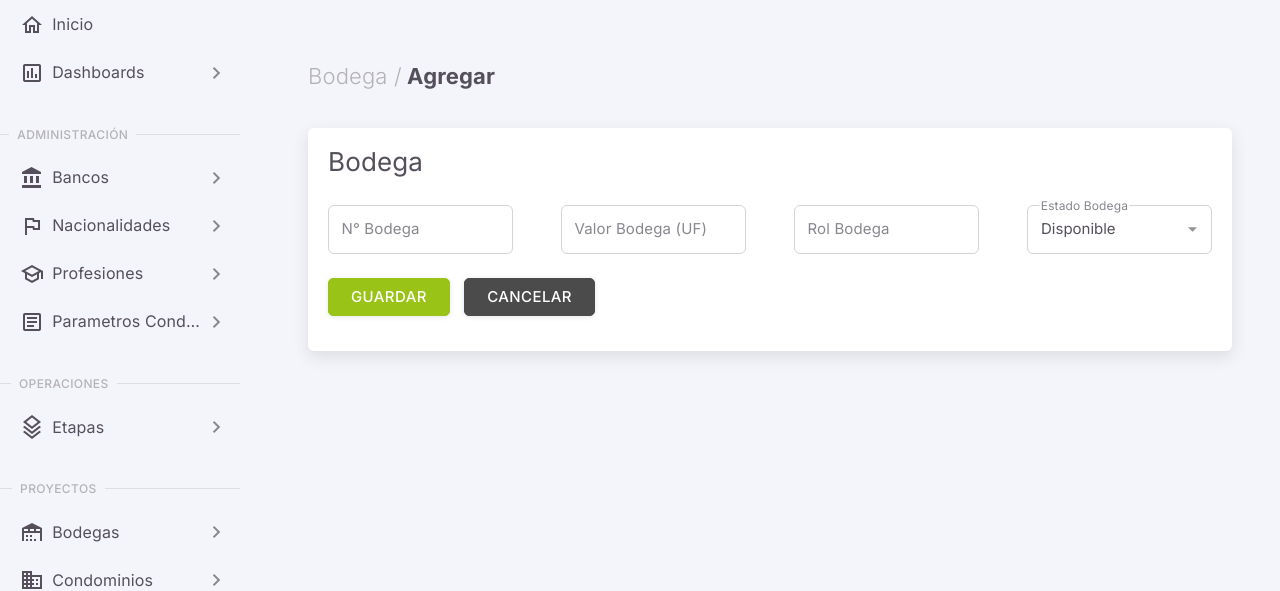
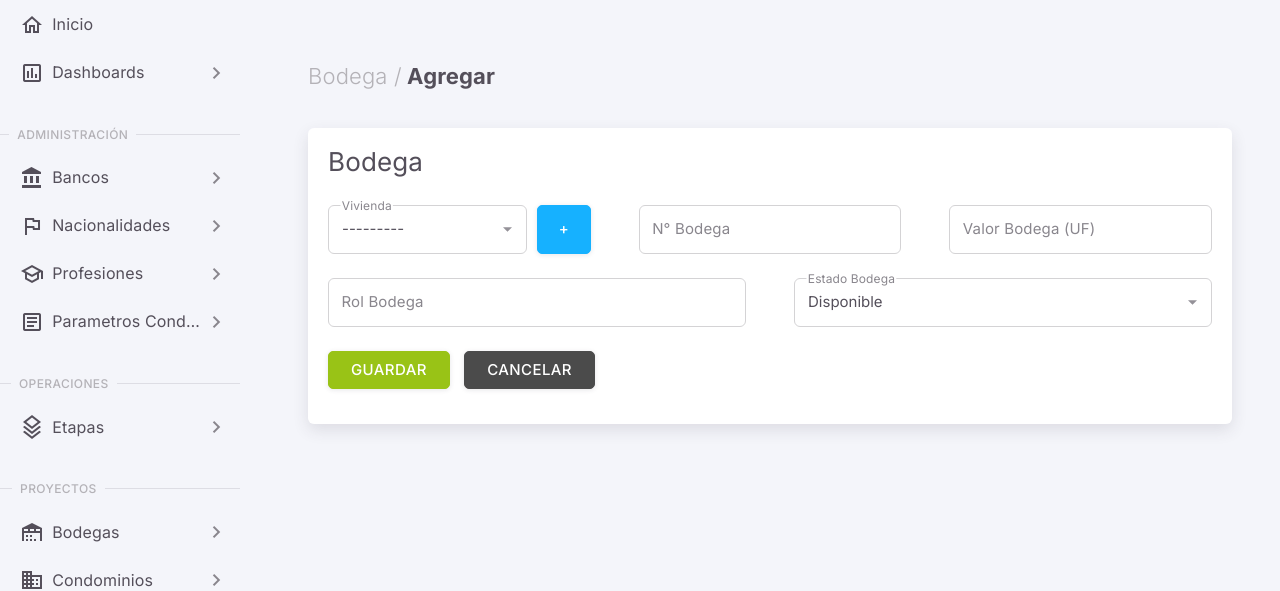
Before and after one commit to icpacifico/SistemaDeOperaciones, a Django app: page /proyectos/crear_bodega/ in a window 1280 px wide. Shown: the part 64-655 px from the top of the page. Run offline with Django 4.2, Linux system fonts and the light colour scheme; the visitor is signed in with stand-in values (Sample User, id 1); data that the repository does not hold is empty; some libraries are stand-ins or nearby versions.

Commit message:
Correccion modelo estacionamiento y bodega

```diff
--- a/SistemaDeOperaciones/Proyectos/forms.py
+++ b/SistemaDeOperaciones/Proyectos/forms.py
@@ -68,14 +68,16 @@ class ModeloForm(forms.ModelForm):
 class BodegaForm(forms.ModelForm):
     class Meta:
         model = Bodega
-        fields = ['estado_bodega', 'nombre_bodega', 'valor_bodega', 'rol_bodega']
+        fields = ['id_vivienda','estado_bodega', 'nombre_bodega', 'valor_bodega', 'rol_bodega']
         labels = {
+            'id_vivienda': 'Vivienda',
             'estado_bodega': 'Estado',
             'nombre_bodega': 'Nombre',
             'valor_bodega': 'Valor',
             'rol_bodega': 'Rol',
         }
         widgets = {
+            'id_vivienda': forms.Select(attrs={'class': 'form-select', 'placeholder': 'Vivienda'}),
             'estado_bodega': forms.Select(attrs={'class': 'form-select', 'placeholder': 'Estado bodega'}),
             'nombre_bodega': forms.TextInput(attrs={'class': 'form-control', 'placeholder': 'N° Bodega'}),
             'valor_bodega': forms.NumberInput(attrs={'class': 'form-control', 'placeholder': 'Valor bodega (UF)'}),
@@ -85,15 +87,15 @@ class BodegaForm(forms.ModelForm):
 class EstacionamientoForm(forms.ModelForm):
     class Meta:
         model = Estacionamiento
-        fields = ['id_etapa', 'estado_estacionamiento', 'nombre_estacionamiento', 'valor_estacionamiento']
+        fields = ['id_vivienda', 'estado_estacionamiento', 'nombre_estacionamiento', 'valor_estacionamiento']
         labels = {
-            'id_etapa': 'Etapa',
+            'id_vivienda': 'Vivienda',
             'estado_estacionamiento': 'Estado',
             'nombre_estacionamiento': 'Nombre',
             'valor_estacionamiento': 'Valor',
         }
         widgets = {
-            'id_etapa': forms.Select(attrs={'class': 'form-select', 'placeholder': 'Etapa'}),
+            'id_vivienda': forms.Select(attrs={'class': 'form-select', 'placeholder': 'Vivienda'}),
             'estado_estacionamiento': forms.Select(attrs={'class': 'form-select', 'placeholder': 'Estado estacionamiento'}),
             'nombre_estacionamiento': forms.TextInput(attrs={'class': 'form-control', 'placeholder': 'N° estacionamiento'}),
             'valor_estacionamiento': forms.NumberInput(attrs={'class': 'form-control', 'placeholder': 'Valor estacionamiento (UF)'}),
--- a/SistemaDeOperaciones/Proyectos/models.py
+++ b/SistemaDeOperaciones/Proyectos/models.py
@@ -2,13 +2,9 @@ from django.db import models
 from SistemaDeOperaciones.choices import *
 from django.core.exceptions import ValidationError
 
-
-# Create your models here.
-
 def validar_positivo(value):
     if value < 0:
         raise ValidationError('El valor debe ser un número positivo mayor o igual a 0.')
-
 
 class Condominio(models.Model):
     id_condominio = models.AutoField(primary_key=True)
@@ -59,42 +55,14 @@ class Modelo(models.Model):
     class Meta:
         db_table = "modelo"
 
-class Bodega(models.Model):
-    id_bodega = models.AutoField(primary_key=True)
-    estado_bodega = models.CharField(verbose_name="Estado",max_length=30, choices=IS_DISPONIBLE_CHOICES, default=disponible)
-    nombre_bodega = models.CharField(verbose_name="Nombre", max_length=100)
-    valor_bodega = models.FloatField(verbose_name="Valor", validators = [validar_positivo])
-    rol_bodega = models.CharField(verbose_name="Rol", max_length=100)
-
-    def __str__(self):
-        return "(" + str(self.id_bodega) + ")" + " - " + self.nombre_bodega
-
-    class Meta:
-        db_table = "bodega"
-
-class Estacionamiento(models.Model):
-    id_estacionamiento = models.AutoField(primary_key=True)
-    id_etapa = models.ForeignKey(Etapa, verbose_name="Etapa", on_delete=models.CASCADE)
-    estado_estacionamiento = models.CharField(verbose_name="Estado",max_length=30, choices=IS_DISPONIBLE_CHOICES, default=disponible)
-    nombre_estacionamiento = models.CharField(verbose_name="Nombre", max_length=100)
-    valor_estacionamiento = models.FloatField(verbose_name="Valor", validators = [validar_positivo])
-
-    def __str__(self):
-        return "(" + str(self.id_estacionamiento) + ")" + " - " + self.nombre_estacionamiento
-
-    class Meta:
-        db_table = "estacionamiento"
 
 class Vivienda(models.Model):
-
     id_vivienda = models.AutoField(primary_key=True)
     id_torre = models.ForeignKey(Torre, verbose_name="Torre", on_delete=models.CASCADE)
     id_modelo = models.ForeignKey(Modelo, verbose_name="Modelo", on_delete=models.CASCADE)
     tipo_vivienda = models.CharField(verbose_name="Tipo", max_length=30, choices=TIPO_VIVIENDA, default=departamento)
-    ori_vivienda = models.CharField(verbose_name="Orientación", max_length=30, choices=ORIENTACION_VIVIENDA,
-                                    default=norte)
-    estado_vivienda = models.CharField(verbose_name="Estado vivienda", max_length=30, choices=IS_DISPONIBLE_CHOICES,
-                                       default=disponible)
+    ori_vivienda = models.CharField(verbose_name="Orientación", max_length=30, choices=ORIENTACION_VIVIENDA,default=norte)
+    estado_vivienda = models.CharField(verbose_name="Estado vivienda", max_length=30, choices=IS_DISPONIBLE_CHOICES,default=disponible)
     piso = models.CharField(verbose_name="Piso", max_length=30, choices=PISO, default=uno)
     nombre_vivienda = models.CharField(verbose_name="Número", max_length=100)
     valor_vivienda = models.FloatField(verbose_name="Valor", validators = [validar_positivo])
@@ -110,3 +78,31 @@ class Vivienda(models.Model):
 
     class Meta:
         db_table = "vivienda"
+
+class Bodega(models.Model):
+    id_bodega = models.AutoField(primary_key=True)
+    id_vivienda = models.ForeignKey(Vivienda, verbose_name="Vivienda", on_delete=models.CASCADE)
+    estado_bodega = models.CharField(verbose_name="Estado",max_length=30, choices=IS_DISPONIBLE_CHOICES, default=disponible)
+    nombre_bodega = models.CharField(verbose_name="Nombre", max_length=100)
+    valor_bodega = models.FloatField(verbose_name="Valor", validators = [validar_positivo])
+    rol_bodega = models.CharField(verbose_name="Rol", max_length=100)
+
+    def __str__(self):
+        return "(" + str(self.id_bodega) + ")" + " - " + self.nombre_bodega
+
+    class Meta:
+        db_table = "bodega"
+
+
+class Estacionamiento(models.Model):
+    id_estacionamiento = models.AutoField(primary_key=True)
+    id_vivienda = models.ForeignKey(Vivienda, verbose_name="Vivienda", on_delete=models.CASCADE)
+    estado_estacionamiento = models.CharField(verbose_name="Estado",max_length=30, choices=IS_DISPONIBLE_CHOICES, default=disponible)
+    nombre_estacionamiento = models.CharField(verbose_name="Nombre", max_length=100)
+    valor_estacionamiento = models.FloatField(verbose_name="Valor", validators = [validar_positivo])
+
+    def __str__(self):
+        return "(" + str(self.id_estacionamiento) + ")" + " - " + self.nombre_estacionamiento
+
+    class Meta:
+        db_table = "estacionamiento"
--- a/SistemaDeOperaciones/templates/proyectos/gui_bodega/crear_bodega.html
+++ b/SistemaDeOperaciones/templates/proyectos/gui_bodega/crear_bodega.html
@@ -20,6 +20,13 @@
                       {% else %}
                         <div class="row gx-5">
                             <div class="col-md">
+                                <div class="d-flex form-floating form-floating-outline mb-4">
+                                    {{form.id_vivienda}}
+                                    <label for="basic-default-fullname">Vivienda</label>
+                                    <a class="btn btn-info" style="margin-left:10px" target="_blank" href="{% url 'proyectos:crear_vivienda' %}">+</a>
+                                </div>
+                            </div>
+                            <div class="col-md">
                                 <div class="form-floating form-floating-outline mb-4">
                                     {{form.nombre_bodega}}
                                     <label for="floating-input">N° Bodega</label>
@@ -31,6 +38,8 @@
                                     <label for="floating-input">Valor Bodega (UF)</label>
                                 </div>
                             </div>
+                        </div>
+                        <div class="row gx-5">
                             <div class="col-md">
                                 <div class="form-floating form-floating-outline mb-4">
                                     {{form.rol_bodega}}
@@ -44,6 +53,7 @@
                                 </div>
                             </div>
                         </div>
+
                         <div align="left">
                             <button type="submit" class="btn btn-primary">Guardar</button>
                             <a style="margin-left:10px" href="{% url 'proyectos:listar_bodega' %}" class="btn btn-dark">Cancelar</a>
--- a/SistemaDeOperaciones/templates/proyectos/gui_estacionamiento/crear_estacionamiento.html
+++ b/SistemaDeOperaciones/templates/proyectos/gui_estacionamiento/crear_estacionamiento.html
@@ -23,9 +23,9 @@
                         <div class="row gx-5">
                             <div class="col-md">
                                 <div class="d-flex form-floating form-floating-outline mb-4">
-                                    {{form.id_etapa}}
-                                    <label for="basic-default-fullname">Etapa</label>
-                                    <a class="btn btn-info" style="margin-left:10px" target="_blank" href="{% url 'proyectos:crear_etapa' %}">+</a>
+                                    {{form.id_vivienda}}
+                                    <label for="basic-default-fullname">Vivienda</label>
+                                    <a class="btn btn-info" style="margin-left:10px" target="_blank" href="{% url 'proyectos:crear_vivienda' %}">+</a>
                                 </div>
                             </div>
                             <div class="col-md">
--- a/SistemaDeOperaciones/templates/proyectos/gui_estacionamiento/listar_estacionamiento.html
+++ b/SistemaDeOperaciones/templates/proyectos/gui_estacionamiento/listar_estacionamiento.html
@@ -19,7 +19,7 @@
                     <th>ID Estacionamiento</th>
                     <th>N° Estacionamiento</th>
                     <th>Valor Estacionamiento (UF)</th>
-                    <th>Etapa</th>
+                    <th>Vivienda</th>
                     <th>Estado</th>
                     <th>Acciones</th>
                 </tr>
@@ -34,7 +34,7 @@
 
                     <td>{{estacionamiento.nombre_estacionamiento}}</td>
                     <td>{{estacionamiento.valor_estacionamiento}}</td>
-                    <td>{{estacionamiento.id_etapa}}</td>
+                    <td>{{estacionamiento.id_vivienda}}</td>
 
 
                     <td><span class="badge rounded-pill bg-label-primary me-1">{{estacionamiento.estado_estacionamiento}}</span></td>
```
Also changed, not shown: SistemaDeOperaciones/templates/administracion/gui_banco/listar_banco.html (+5 -9 lines), SistemaDeOperaciones/templates/administracion/gui_nacionalidad/listar_nacionalidad.html (+5 -9 lines), SistemaDeOperaciones/templates/administracion/gui_parametros/listar_parametros.html (+13 -14 lines), SistemaDeOperaciones/templates/proyectos/gui_bodega/listar_bodega.html (+5 -2 lines).
